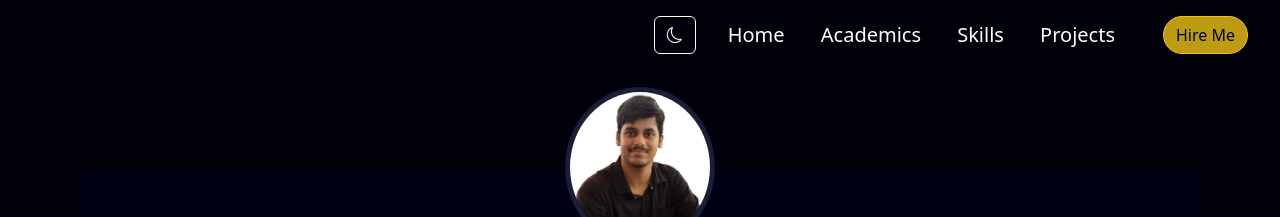
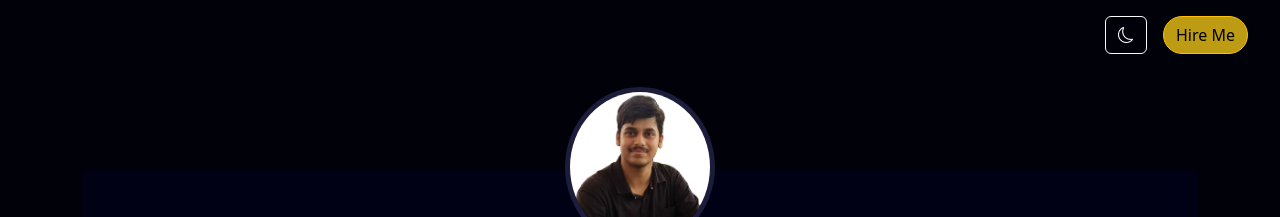
Before and after one commit to Digant-Mishra123/Portfolio, a plain HTML site: page index.html in a window 1280 px wide. Shown: the top 217 px of the page. Drawn offline with nearby package versions, Linux system fonts and the light colour scheme.

Commit message:
Update index.html

```diff
--- a/index.html
+++ b/index.html
@@ -20,12 +20,12 @@
                 <i id="toggleIcon" class="bi bi-moon btn btn-light border-1"></i>
             </label>
         </div>
-        <div class="mx-3 text-white">
+<!--         <div class="mx-3 text-white">
             <a href="./index.html" class="lead mx-3 text-link text-white navbar-link">Home</a>
             <a href="#academics" class="lead mx-3 text-link text-white navbar-link">Academics</a>
             <a href="#skills" class="lead mx-3 text-link text-white navbar-link">Skills</a>
             <a href="#projects" class="lead mx-3 text-link text-white navbar-link">Projects</a>
-        </div>
+        </div> -->
         <a href="#contact" class="btn btn-warning rounded-pill mx-3">Hire Me</a>
     </div>
     <div class="container my-4">
```
